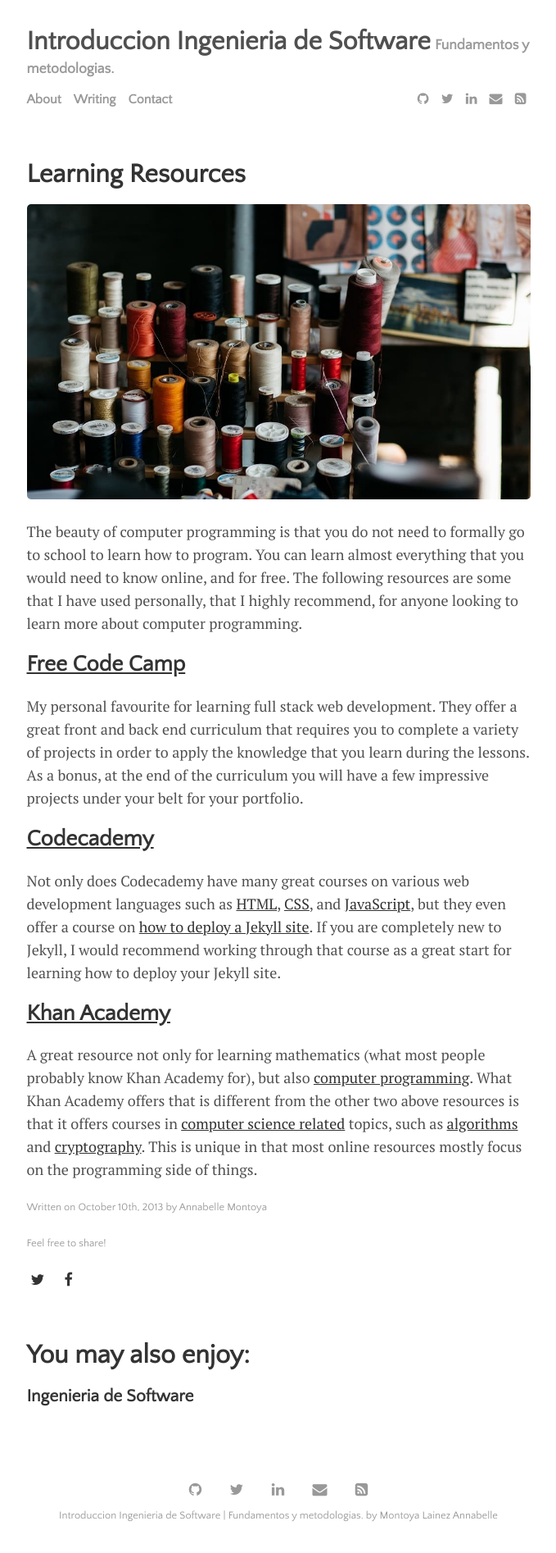
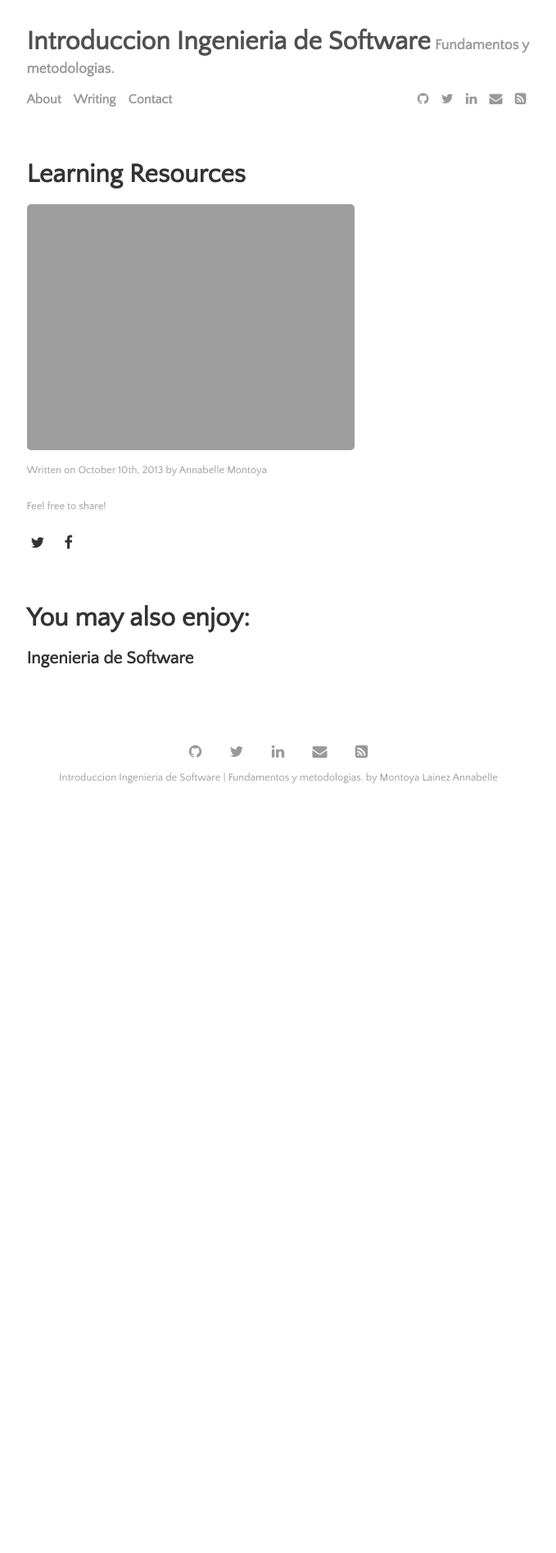
Before and after one commit to Anna-Montoya2020/Ingenieria-de-Software-Proyecto, a Jekyll site: the page built from _posts/2013-10-10-learning-resources.md, in a window 1280 px wide. Shown: the whole page at 82% size, without its empty margins (300-979 px from the left). Built offline with Jekyll 4.4.1, drawn with Linux system fonts in a browser that asks for light colours; after the commit the page ends 994 px from its top, so only the background shows below that.

Commit message:
Update 2013-10-10-learning-resources.md

```diff
--- a/_posts/2013-10-10-learning-resources.md
+++ b/_posts/2013-10-10-learning-resources.md
@@ -4,19 +4,5 @@ title: "Learning Resources"
 author: "Annabelle Montoya"
 categories: journal
 tags: [documentation,sample]
-image: spools.jpg
+image: https://lh3.googleusercontent.com/proxy/fq4Lmfuc9hEfYF4ZrwHiA-SahBtVAdgUxj-ZGtGvZdZI7iINJelNBQBRHuJl6Mlz-PoQDX3hXFhM7kR1TWGOSsR2jSRFOfnSI_VPJrZk
 ---
-
-The beauty of computer programming is that you do not need to formally go to school to learn how to program. You can learn almost everything that you would need to know online, and for free. The following resources are some that I have used personally, that I highly recommend, for anyone looking to learn more about computer programming.
-
-## [Free Code Camp](https://www.freecodecamp.org/)
-
-My personal favourite for learning full stack web development. They offer a great front and back end curriculum that requires you to complete a variety of projects in order to apply the knowledge that you learn during the lessons. As a bonus, at the end of the curriculum you will have a few impressive projects under your belt for your portfolio.
-
-## [Codecademy](https://www.codecademy.com/)
-
-Not only does Codecademy have many great courses on various web development languages such as [HTML](https://www.codecademy.com/learn/learn-html), [CSS](https://www.codecademy.com/learn/learn-css), and [JavaScript](https://www.codecademy.com/learn/introduction-to-javascript), but they even offer a course on [how to deploy a Jekyll site](https://www.codecademy.com/learn/deploy-a-website). If you are completely new to Jekyll, I would recommend working through that course as a great start for learning how to deploy your Jekyll site.
-
-## [Khan Academy](https://www.khanacademy.org/)
-
-A great resource not only for learning mathematics (what most people probably know Khan Academy for), but also [computer programming](https://www.khanacademy.org/computing/computer-programming). What Khan Academy offers that is different from the other two above resources is that it offers courses in [computer science related](https://www.khanacademy.org/computing/computer-science) topics, such as [algorithms](https://www.khanacademy.org/computing/computer-science/algorithms) and [cryptography](https://www.khanacademy.org/computing/computer-science/cryptography). This is unique in that most online resources mostly focus on the programming side of things.
```
